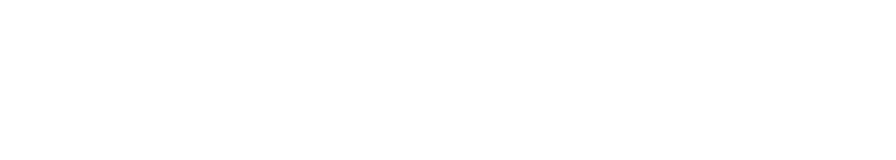
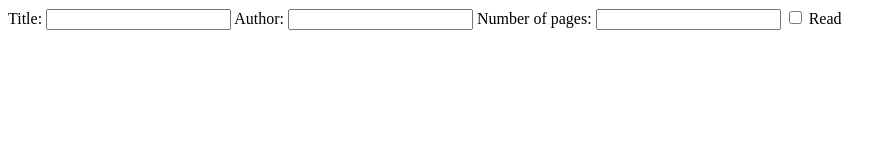
Before and after one commit to olsenjames1116/library, a website: page index.html in a window 1280 px wide. Shown: the whole page, without its empty margins (0-896 px from the left). Drawn offline with Linux system fonts and the light colour scheme.

Commit message:
Create form element for user input
A form element was created for the user to be able to add books into
the library.

```diff
--- a/index.html
+++ b/index.html
@@ -9,6 +9,18 @@
         <script src="./javascript.js" defer></script>
     </head>
     <body>
+        <form method="" action="post">
+            <label for="title">Title:</label>
+            <input type="text" id="title" name="title">
 
+            <label for="author">Author:</label>
+            <input type="text" id="author" name="author">
+
+            <label for="pages">Number of pages:</label>
+            <input type="number" id="pages" name="pages">
+
+            <input type="checkbox" id="read" name="read">
+            <label for="read">Read</label>
+        </form>
     </body>
 </html>
```
Also changed, not shown: plan.txt (+6 -6 lines). Lines whose indentation alone changed are shown as unchanged.
